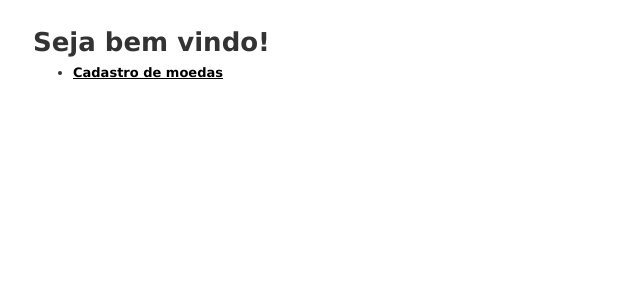
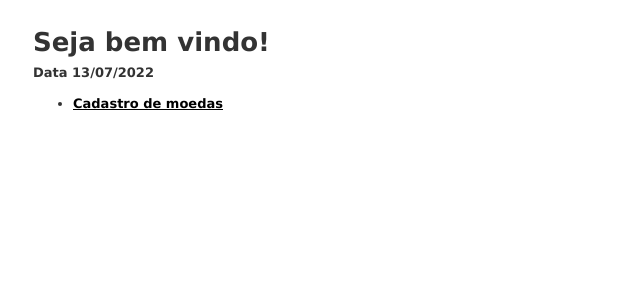
Before and after one commit to FranciscoC-Farias/cursos, a Rails app: page /welcome/index in a window 1280 px wide. Shown: the top 300 px of the page, without its empty margins (0-640 px from the left). Run offline with Rails 7, Linux system fonts and the light colour scheme; style sheets or scripts are compiled from the project's sources.

Commit message:
Chamando helper como teste

```diff
--- a/rails/modulo_3/crypo_wallet/app/views/welcome/index.html.erb
+++ b/rails/modulo_3/crypo_wallet/app/views/welcome/index.html.erb
@@ -6,6 +6,7 @@
   </head>
   <body>
     <h1>Seja bem vindo!</p>
+    <p>Data <%= data_br(Time.now) %></p>
     <ul>
       <li>
         <%= link_to "Cadastro de moedas", coins_path %>
```
